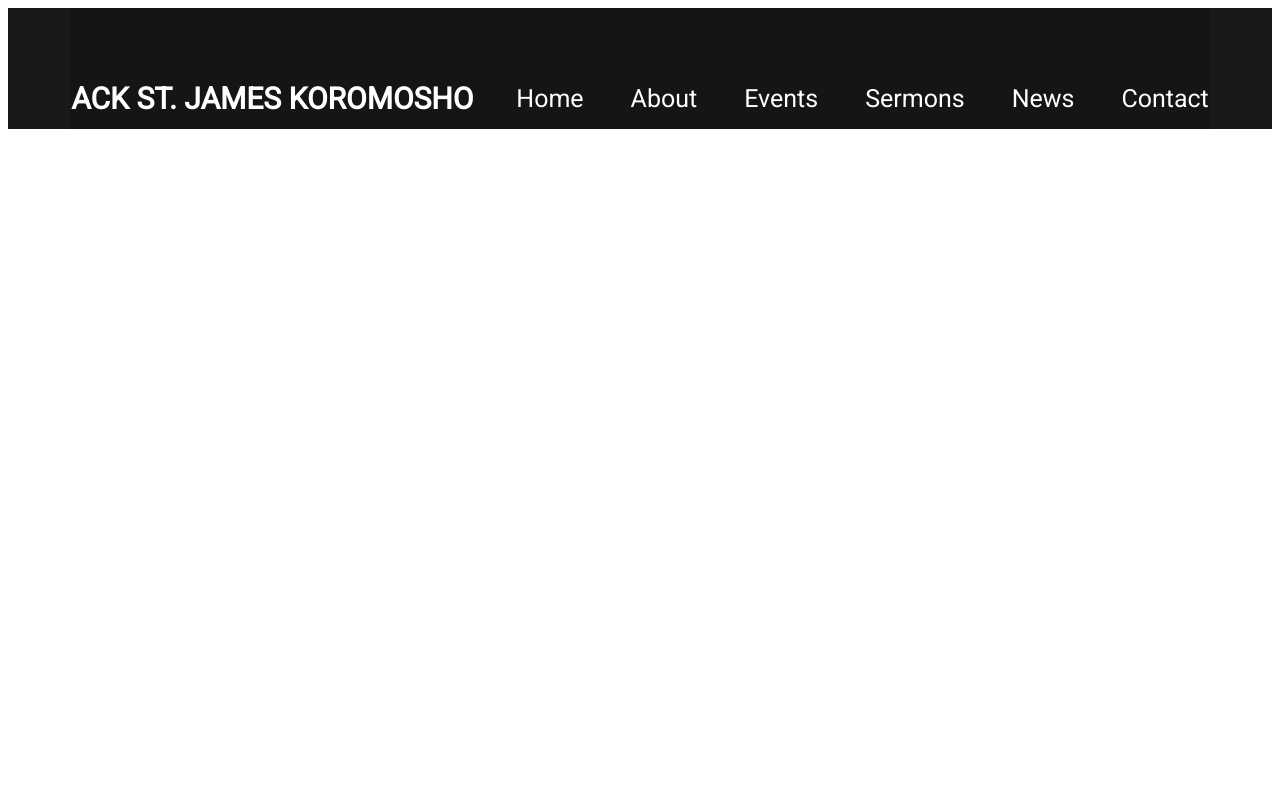
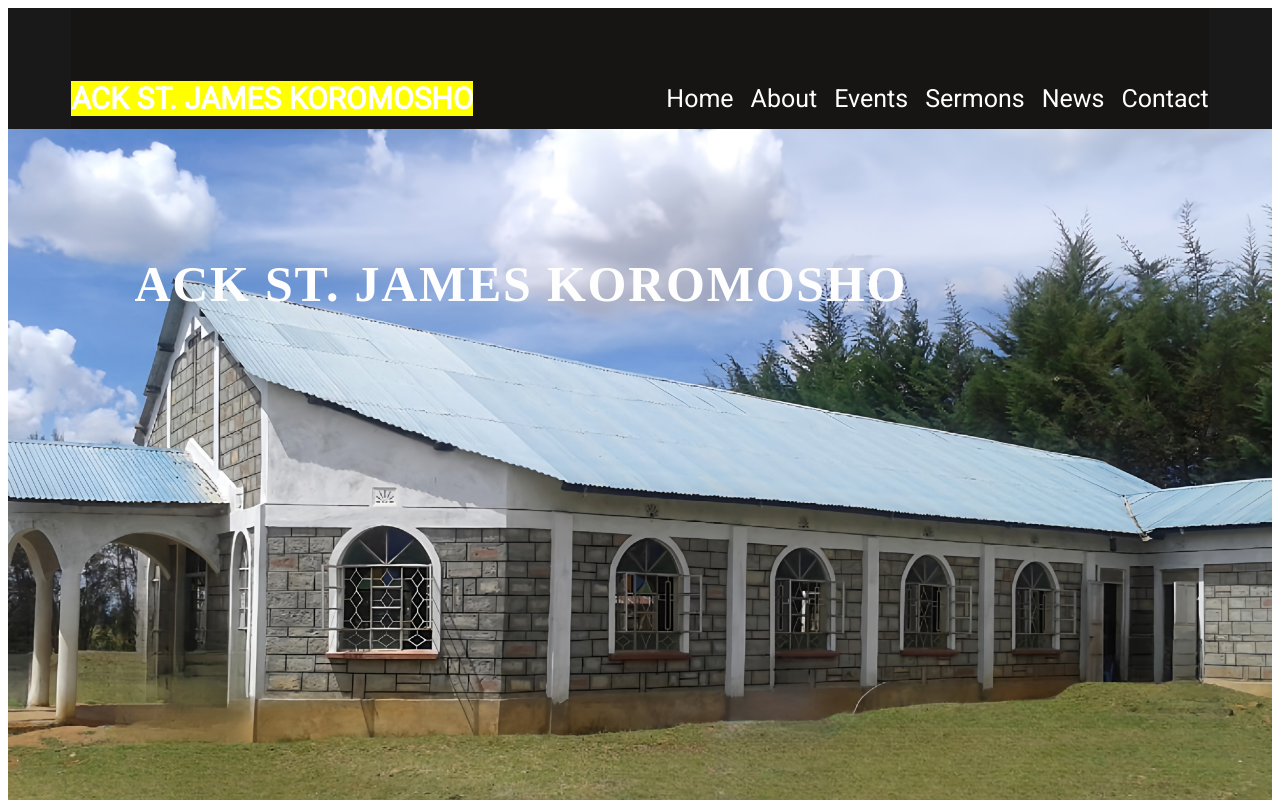
Before and after one commit to KipletingEdwin/Koromosho, a React (Vite) app: page / in a window 1280 px wide. Shown: the top 800 px of the page. Built offline with nearby package versions, Linux system fonts and the light colour scheme.

Commit message:
cenret the title of the church

```diff
--- a/src/App.jsx
+++ b/src/App.jsx
@@ -1,4 +1,5 @@
 import styles from './App.module.css'
+import Home from './components/Home/Home'
 import Navbar from './components/Navbar/Navbar'
 
 function App() {
@@ -6,6 +7,7 @@ function App() {
   return (
     <div className={styles.App}>
       <Navbar />
+      <Home />
     </div>
   )
 }
--- /dev/null
+++ b/src/components/Home/Home.jsx
@@ -0,0 +1,16 @@
+import React from "react";
+import styles from "./Home.module.css";
+import koroProfile from "../../assets/koro/koroProfile1.jpg";
+
+function Home() {
+  return (
+    <section className={styles.container}>
+      <img className={styles.backImage} src={koroProfile} alt="koro" />
+     <div className={styles.content}>
+     <h1 className={styles.title}> ACK ST. JAMES KOROMOSHO</h1>
+     </div>
+    </section>
+  );
+}
+
+export default Home;
--- /dev/null
+++ b/src/components/Home/Home.module.css
@@ -0,0 +1,34 @@
+@import '../../vars.css';
+
+.container{
+    position: relative;
+}
+
+.backImage{
+    background-size: cover;
+    background-position: center;
+    background-repeat: no-repeat;
+    width: 100%;
+    height: auto;
+}
+
+.title{
+    color: var(--color-text);
+    font-size: 50px;
+    /* background-color: green; */
+    font-weight: bolder;
+    letter-spacing: 1.75px;
+    margin: 10%;
+}
+
+.content{
+    display: flex;
+    flex-direction: column;
+    width: 100%;
+    height: 500px;
+    /* background-color: orange; */
+    /* align-items: center;
+    justify-content: center; */
+    position: absolute;
+    top: 0;
+}
--- a/src/components/Navbar/Navbar.module.css
+++ b/src/components/Navbar/Navbar.module.css
@@ -1,4 +1,4 @@
-.navbar{
+.navbar {
   background-color: #161513;
   display: flex;
   align-items: center;
@@ -9,77 +9,72 @@
   font-family: var(--font-roboto);
 }
 
-.title{
+.title {
   color: var(--color-text);
   font-size: 30px;
   font-weight: 600;
   text-decoration: none;
+  background-color: yellow;
 }
 
-.menu{
+.menu {
   /* background-color: purple; */
   display: flex;
-
 }
 
-.menuBtn{
+.menuBtn {
   display: none;
 }
 
-.menuList{
+.menuList {
   /* background-color: red; */
   display: flex;
-    gap: 47px;
+  gap: 17px;
   list-style: none;
 }
 
-.menuList li a{
+.menuList li a {
   /* background-color: green; */
   color: var(--color-text);
   font-size: 25px;
   text-decoration: none;
 }
 
-@media screen and (max-width: 830px){
-
-    .navbar{
+@media screen and (max-width: 830px) {
+  .navbar {
     display: flex;
     align-items: flex-start;
   }
-    .menuBtn{
+  .menuBtn {
     display: block;
     cursor: pointer;
-
   }
 
-    .menu{
+  .menu {
     position: absolute;
     right: 0;
-        margin-right: 10%;
+    margin-right: 3%;
     position: absolute;
     flex-direction: column;
     align-items: flex-end;
     gap: 11px;
-        /* background-color: red; */
+    /* background-color: #0f0f0f; */
     z-index: 3;
-
   }
 
-    .menuList{
+  .menuList {
     display: flex;
     flex-direction: column;
     align-items: center;
-        border-radius: 5px;
     gap: 13px;
     display: none;
-        background-color: rgb(25, 55, 109);
-        box-shadow: 0 0 4px 0 rgba(0, 0, 0, 0.25);
+    background-color: #0f0f0f;
+    box-shadow: 0 0 4px 0 rgba(0, 0, 0);
   }
 
-    .menuOpen{
+  .menuOpen {
     display: flex;
     z-index: 1;
+    /* background-color: yellow; */
   }
-
-
 }
```
Also changed, not shown: src/assets/koro/koroProfile1.jpg (added). Lines whose indentation alone changed are shown as unchanged.
